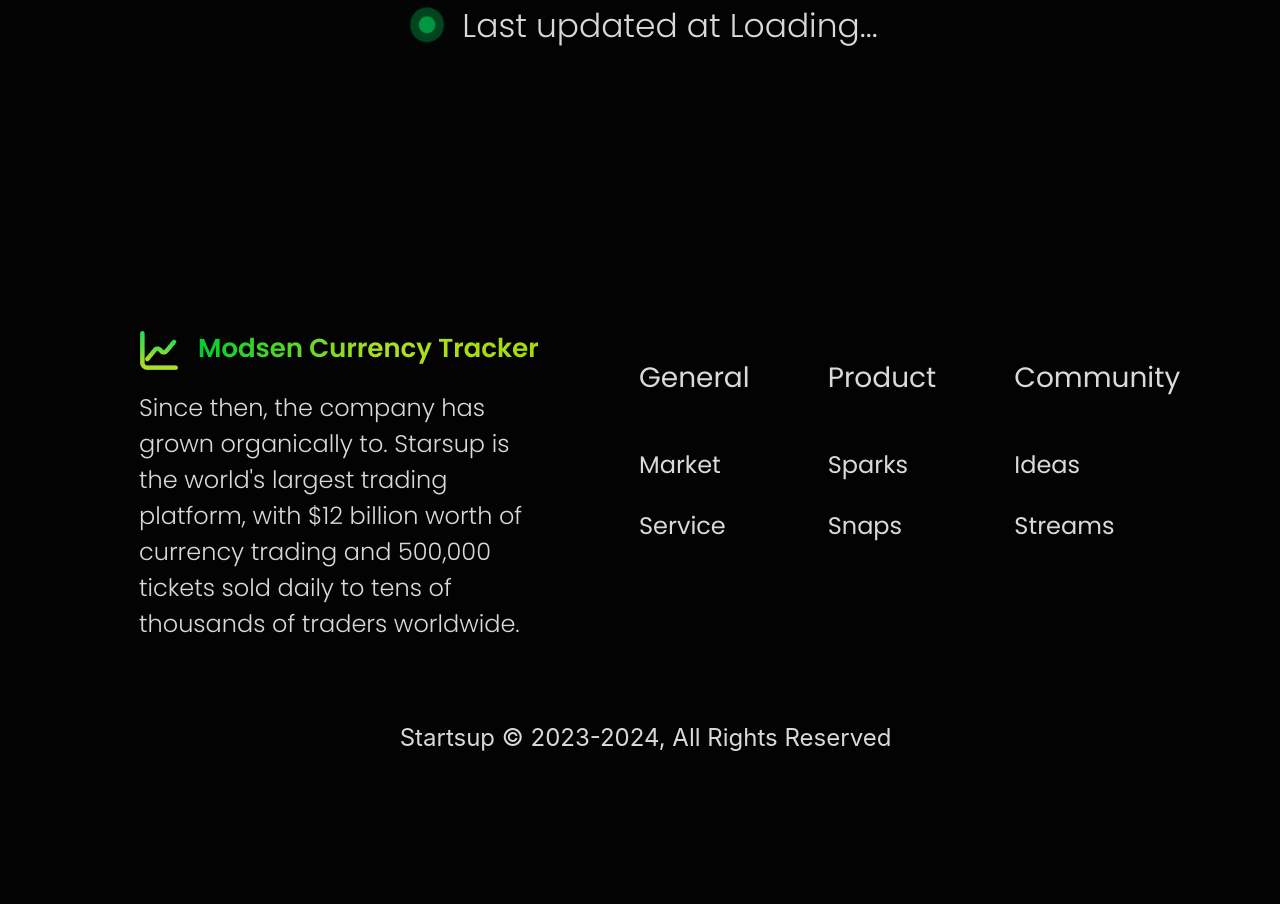
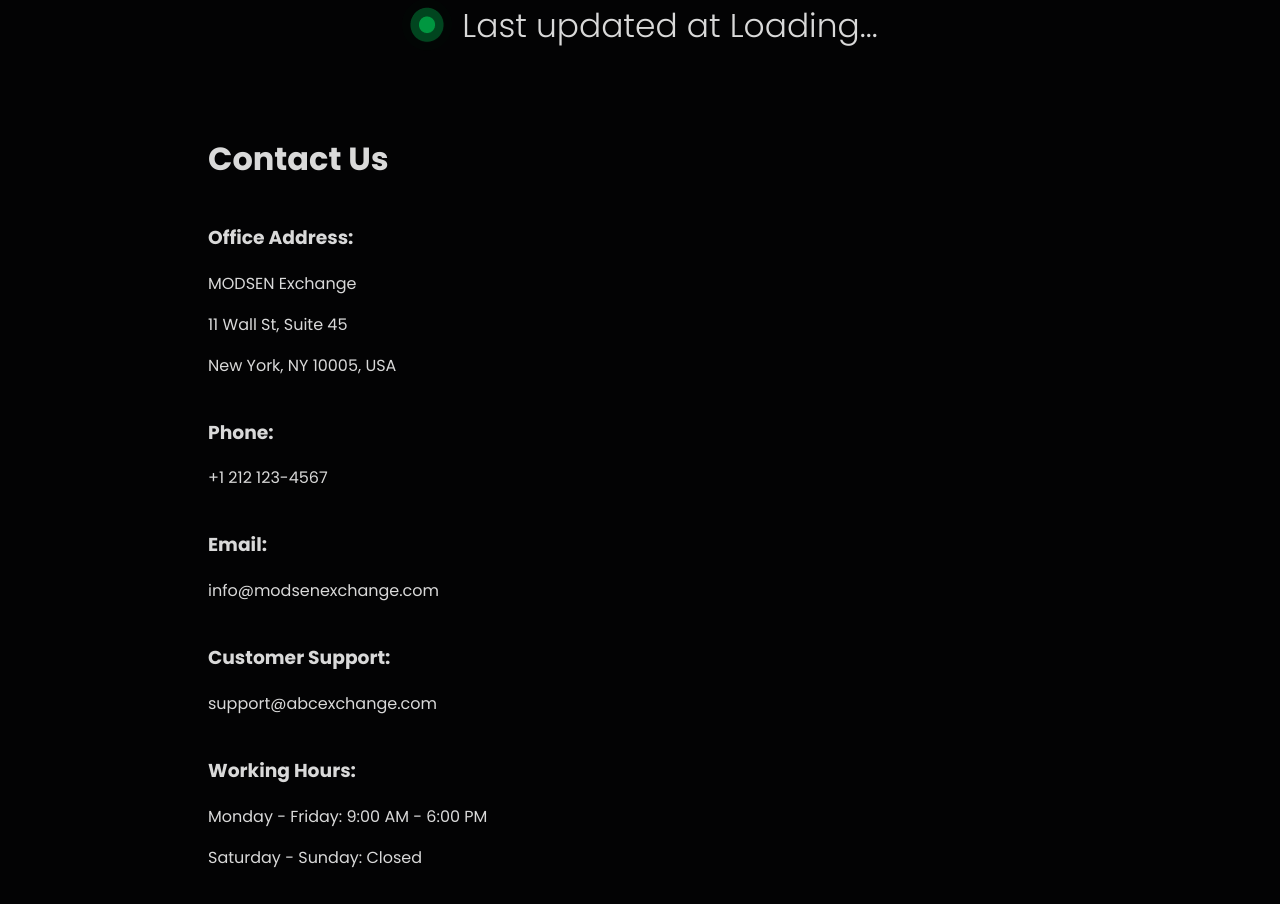
Before and after one commit to maximdavidson/Currency-Tracker, a React (Create React App) app: page /contacts in a window 1280 px wide. Shown: the part 600-1504 px from the top of the page. Before the commit the page ends 1396 px from the top, so only its background shows below. Built offline with nearby package versions, Linux system fonts and the light colour scheme; no server answers.

Commit message:
feat: Added contact page

```diff
--- a/src/App.js
+++ b/src/App.js
@@ -7,6 +7,7 @@
 import Header from './components/Header/Header';
 import Home from './pages/Home/Home';
 import Timeline from './pages/Timeline/Timeline';
+import Contacts from './pages/Contacts/Contacts';
 import ErrorBoundary from './utils/ErrorBoundary';
 import Footer from './components/Footer/Footer';
 
@@ -16,11 +17,10 @@
       <ThemeProvider>
         <Header />
         <Routes>
-          <Route exact path="/" element={<Home />} />
+          <Route path="/" element={<Home />} />
           <Route path="/timeline" element={<Timeline />} />
-          {/*
-        <Route path="/bank-card" element={<BankCard />} />
-        <Route path="/contacts" element={<Contacts />} /> */}
+          {/*<Route path="/bank-card" element={<BankCard />} /> */}
+          <Route path="/contacts" element={<Contacts />} />
         </Routes>
         <Footer />
       </ThemeProvider>
--- a/src/components/Header/Header.jsx
+++ b/src/components/Header/Header.jsx
@@ -42,24 +42,16 @@
           <nav>
             <Ul>
               <li>
-                <StyledLink className="link" to="/">
-                  Home
-                </StyledLink>
+                <StyledLink to="/">Home</StyledLink>
               </li>
               <li>
-                <StyledLink className="link" to="/timeline">
-                  Timeline
-                </StyledLink>
+                <StyledLink to="/timeline">Timeline</StyledLink>
               </li>
               <li>
-                <StyledLink className="link" to="/bank-card">
-                  Bank card
-                </StyledLink>
+                <StyledLink to="/bank-card">Bank card</StyledLink>
               </li>
               <li>
-                <StyledLink className="link" to="/contacts">
-                  Contacts
-                </StyledLink>
+                <StyledLink to="/contacts">Contacts</StyledLink>
               </li>
             </Ul>
           </nav>
--- a/src/components/Header/styles.js
+++ b/src/components/Header/styles.js
@@ -1,4 +1,4 @@
-import { Link } from 'react-router-dom';
+import { NavLink } from 'react-router-dom';
 import styled, { keyframes } from 'styled-components';
 
 // eslint-disable-next-line import/prefer-default-export
@@ -7,7 +7,7 @@
   padding-right: 120px;
 `;
 
-export const StyledLink = styled(Link)`
+export const StyledLink = styled(NavLink)`
   color: white;
   text-decoration: none;
 
--- /dev/null
+++ b/src/pages/Contacts/Contacts.jsx
@@ -0,0 +1,25 @@
+import React from 'react';
+import { Wrapper, Title, SubTitle, Text } from './styles';
+
+function Contacts() {
+  return (
+    <Wrapper>
+      <Title>Contact Us</Title>
+      <SubTitle>Office Address:</SubTitle>
+      <Text>MODSEN Exchange</Text>
+      <Text>11 Wall St, Suite 45 </Text>
+      <Text>New York, NY 10005, USA</Text>
+      <SubTitle>Phone:</SubTitle>
+      <Text>+1 212 123-4567</Text>
+      <SubTitle>Email:</SubTitle>
+      <Text>info@modsenexchange.com</Text>
+      <SubTitle>Customer Support:</SubTitle>
+      <Text>support@abcexchange.com</Text>
+      <SubTitle>Working Hours:</SubTitle>
+      <Text>Monday - Friday: 9:00 AM - 6:00 PM</Text>
+      <Text>Saturday - Sunday: Closed</Text>
+    </Wrapper>
+  );
+}
+
+export default Contacts;
--- /dev/null
+++ b/src/pages/Contacts/styles.js
@@ -0,0 +1,13 @@
+import styled from 'styled-components';
+
+export const Wrapper = styled.div`
+  margin-left: 200px;
+`;
+
+export const Title = styled.h1``;
+
+export const SubTitle = styled.h3`
+  margin-top: 40px;
+`;
+
+export const Text = styled.p``;
--- a/webpack.dev.js
+++ b/webpack.dev.js
@@ -11,6 +11,7 @@
     port: 3000,
     open: true,
     hot: true,
+    historyApiFallback: true,
   },
   resolve: {
     alias: {
```
